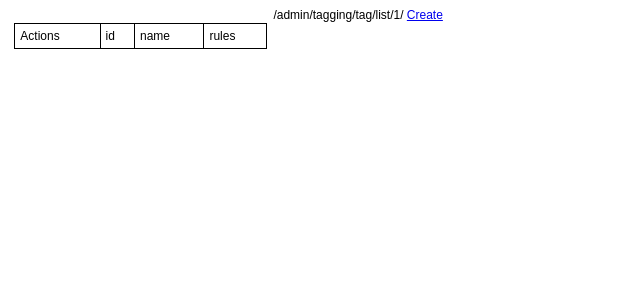
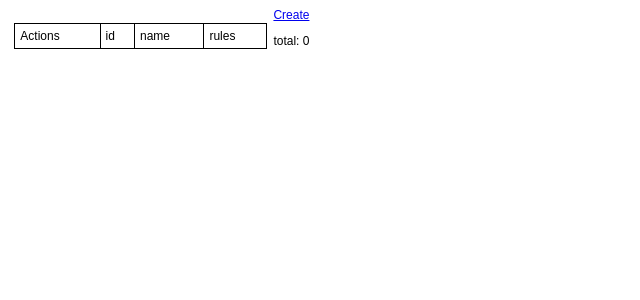
Before and after one commit to hellupline/flask-manager, a Flask app: page /admin/tagging/tag/list/ in a window 1280 px wide. Shown: the top 300 px of the page, without its empty margins (0-640 px from the left). Run offline with Flask 2, Linux system fonts and the light colour scheme; some libraries are stand-ins or nearby versions.

Commit message:
show total items in list template

```diff
--- a/templates/admin/list.html
+++ b/templates/admin/list.html
@@ -6,7 +6,6 @@
 
 {# Body #}
 {% block content %}
-{{ url_generator(page=1) }}
   {% set __ = display.store_context() %} {# hide None #}
   {{ utils.render_roles_buttons(roles, role_types=['create']) }}
   {% call utils.render_table(rules.columns) %}
@@ -25,5 +24,6 @@
     <ul>
       {{ pager.pager(page, pages, url_generator) }}
     </ul>
+    total: {{ total }}
   </div>
 {% endblock %}
```
